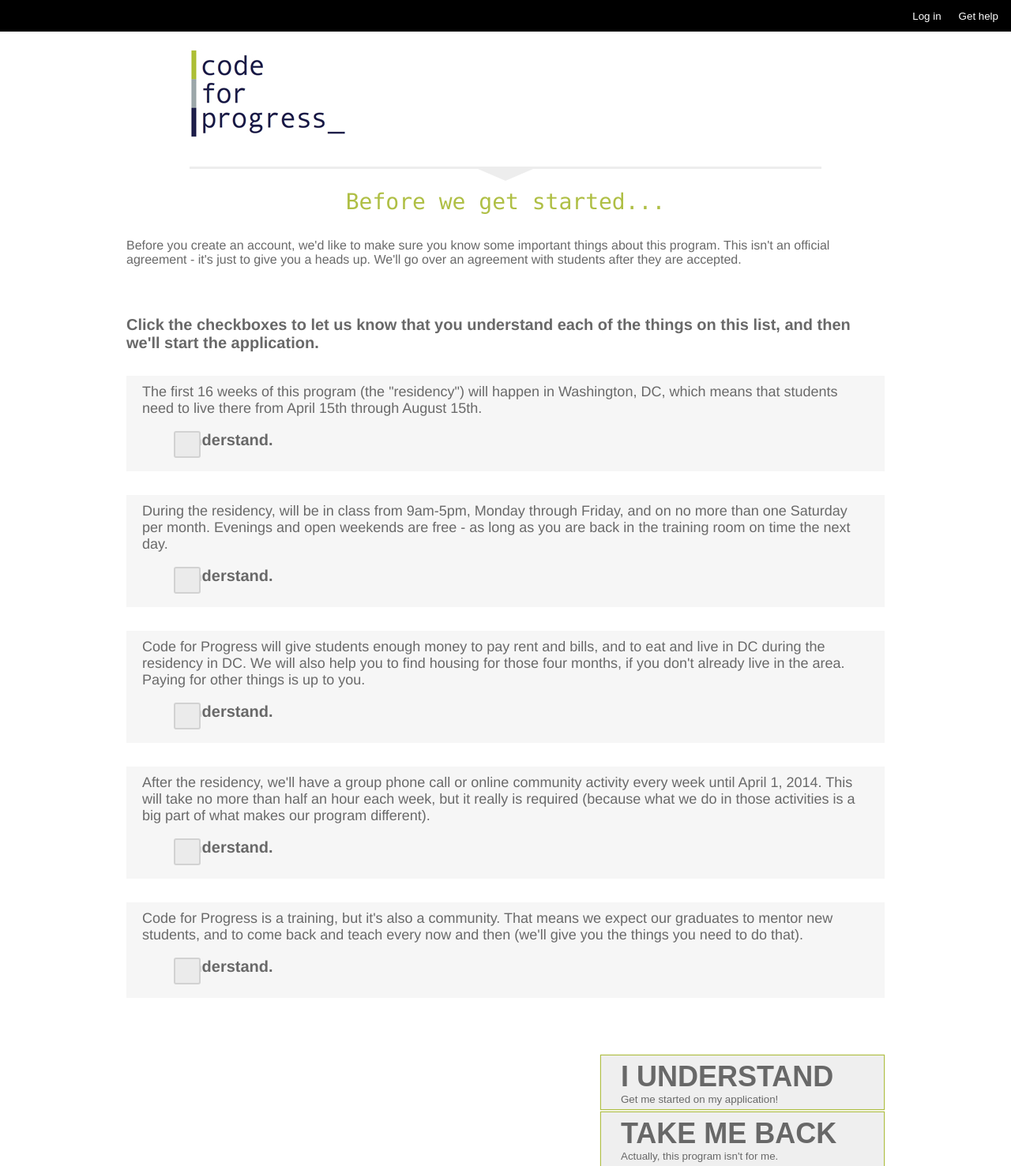
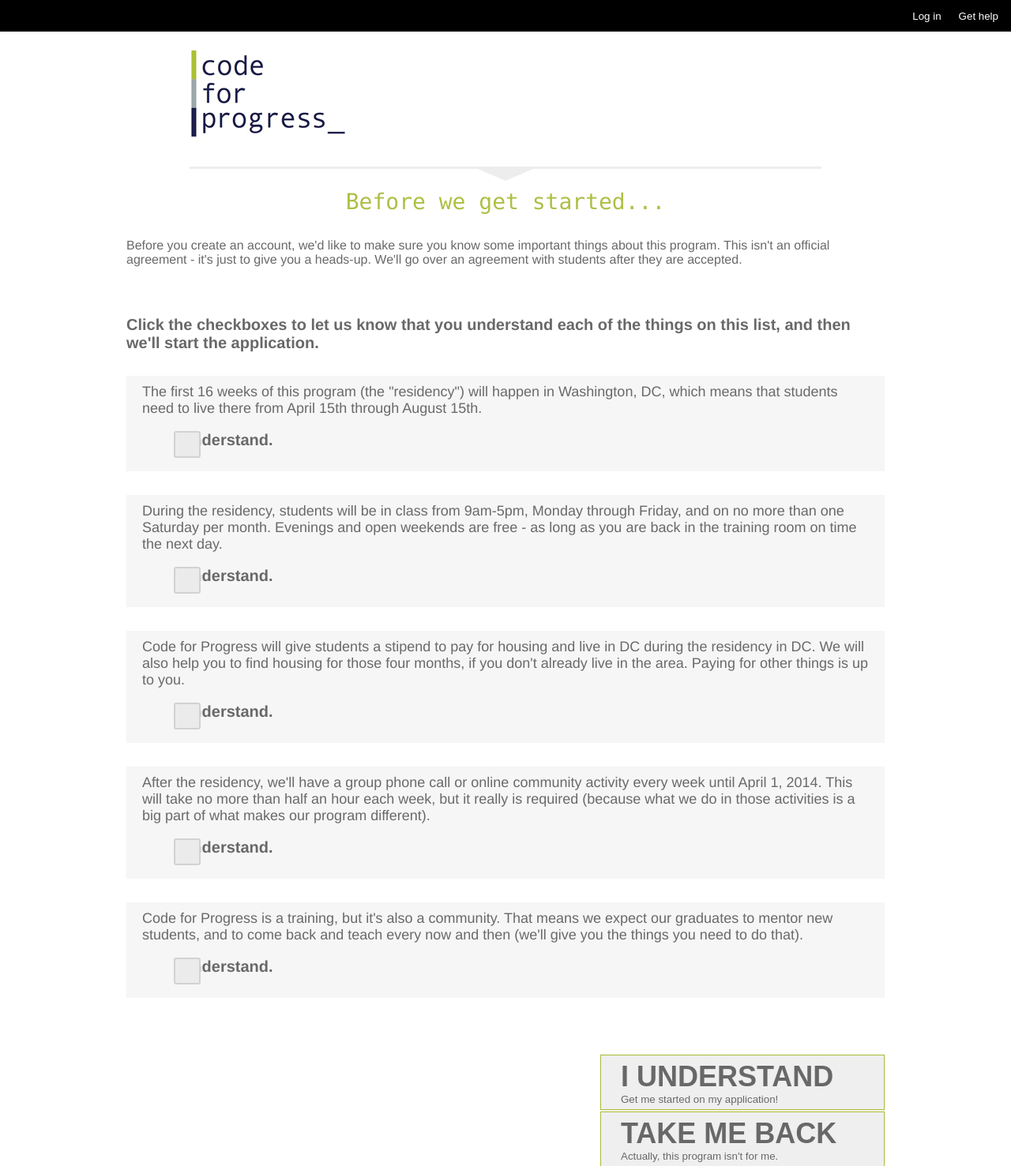
Before and after one commit to aliyarahman/student-application, a Flask app: page /checklist in a window 1280 px wide. Shown: the top 1477 px of the page at 79% size. Run offline with Flask 2, Linux system fonts and the light colour scheme; parts of the project's set-up code (start-up, migrations or seed data) failed here and were passed over; some libraries are stand-ins or nearby versions.

Commit message:
Made Hugh's language changes

```diff
--- a/app/templates/base.html
+++ b/app/templates/base.html
@@ -23,7 +23,7 @@
 	</div>
 
 	<div id="content">
-		{% with messages = get_flashed_messages() %}
+<!--		{% with messages = get_flashed_messages() %}
 		  {% if messages %}
 		    <ul class="flashes">
 		    {% for message in messages %}
@@ -31,7 +31,7 @@
 		    {% endfor %}
 		    </ul>
 		  {% endif %}
-		{% endwith %}
+		{% endwith %} -->
 		{% block content %}{% endblock %}
 	</div>
 
--- a/app/templates/checklist.html
+++ b/app/templates/checklist.html
@@ -3,7 +3,7 @@
 
 <div class="contentholder">
 	<div class="formheader"><h2>Before we get started...</h2>
-		<p>Before you create an account, we'd like to make sure you know some important things about this program. This isn't an official agreement - it's just to give you a heads up. We'll go over an agreement with students after they are accepted.</p>
+		<p>Before you create an account, we'd like to make sure you know some important things about this program. This isn't an official agreement - it's just to give you a heads-up. We'll go over an agreement with students after they are accepted.</p>
 	</div>
 
 		<p><label><br><br>Click the checkboxes to let us know that you understand each of the things on this list, and then we'll start the application.</label></p>
@@ -18,10 +18,10 @@
 				<div class="checkitem">The first 16 weeks of this program (the "residency") will happen in Washington, DC, which means that students need to live there from April 15th through August 15th.
 				<p>{{form.check1}}<label for="check1">I understand.</label></p></div>
 
-				<div class="checkitem">During the residency, will be in class from 9am-5pm, Monday through Friday, and on no more than one Saturday per month. Evenings and open weekends are free - as long as you are back in the training room on time the next day.
+				<div class="checkitem">During the residency, students will be in class from 9am-5pm, Monday through Friday, and on no more than one Saturday per month. Evenings and open weekends are free - as long as you are back in the training room on time the next day.
 				<p>{{form.check2}}<label for="check2">I understand.</label></p></div>
 
-				<div class="checkitem">Code for Progress will give students enough money to pay rent and bills, and to eat and live in DC during the residency in DC. We will also help you to find housing for those four months, if you don't already live in the area. Paying for other things is up to you.
+				<div class="checkitem">Code for Progress will give students a stipend to pay for housing and live in DC during the residency in DC. We will also help you to find housing for those four months, if you don't already live in the area. Paying for other things is up to you.
 				<p>{{form.check3}}<label for="check3">I understand.</label></p></div>
 
 				<div class="checkitem">After the residency, we'll have a group phone call or online community activity every week until April 1, 2014. This will take no more than half an hour each week, but it really is required (because what we do in those activities is a big part of what makes our program different).
--- a/app/templates/index.html
+++ b/app/templates/index.html
@@ -7,7 +7,7 @@
 
 	<p>You can always change what you've written in a section, even if it's marked green, before you send in your final application.</p>
 
-	<p>Remember, <b>January 13th</b> is the appliction deadline - so we'll need all of your sections and recommendations turned in by then. There are instructions about recommendations on the page for that section.</p>
+	<p>Remember, <b>January 13th</b> is the application deadline - so we'll need all of your sections and recommendations turned in by then. There are instructions about recommendations on the page for that section.</p>
 </div>
 
 <div id="buttonholder">
--- a/app/templates/shortanswers.html
+++ b/app/templates/shortanswers.html
@@ -3,8 +3,8 @@
 
 	<div class="contentholder" id="shortanswers">
 		<div class="formheader"><h2>Tell us how you think.</h2></div>
-			<p>We'd like to know some things about what matters to you, and what you want to do with Code for Progress training.</p>
-			<p>These are short answer questions, so they can be as short as one sentence or as long as it takes to fill the box. You don't need to do any research to answer these - just use what you already know.</p><br>
+			<p>We'd like to know about what matters to you, and about what you want to do with Code for Progress training.</p>
+			<p>These are short-answer questions, so they can be as short as one sentence or as long as it takes to fill the box. You don't need to do any research to answer these - just use what you already know.</p><br>
 
 			{%if form.errors %}
 			<br><p style="color:red">Looks like something's missing on your form:<br>
```
